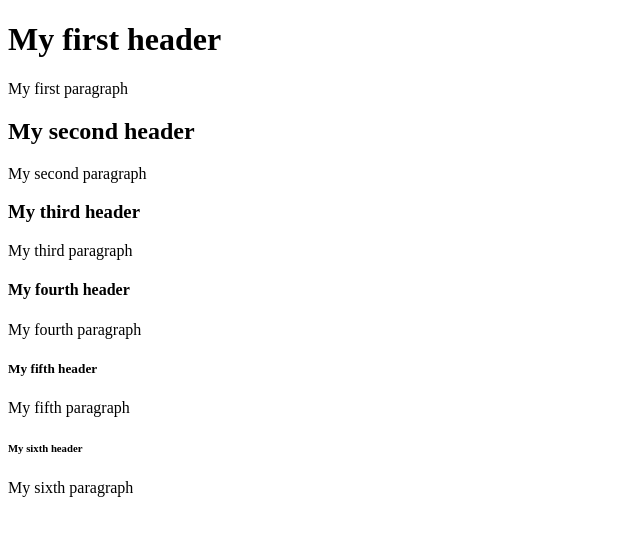
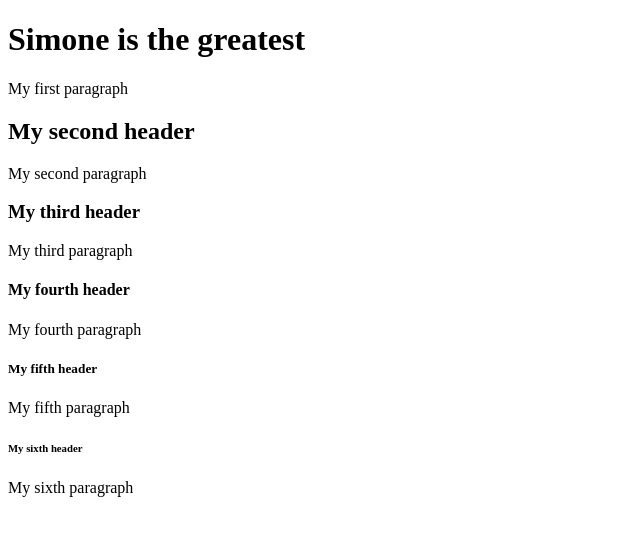
Before and after one commit to NDagnino/IntroA, a plain HTML site: page index.html in a window 1280 px wide. Shown: the whole page, without its empty margins (0-640 px from the left). Drawn offline with Linux system fonts and the light colour scheme.

Commit message:
Update index.html

```diff
--- a/index.html
+++ b/index.html
@@ -6,7 +6,7 @@
     </title>
   </head>
   <body>
-    <h1>My first header</h1>
+    <h1>Simone is the greatest</h1>
       <p>My first paragraph</p>
     <h2>My second header</h2>
       <p>My second paragraph</p>
```
